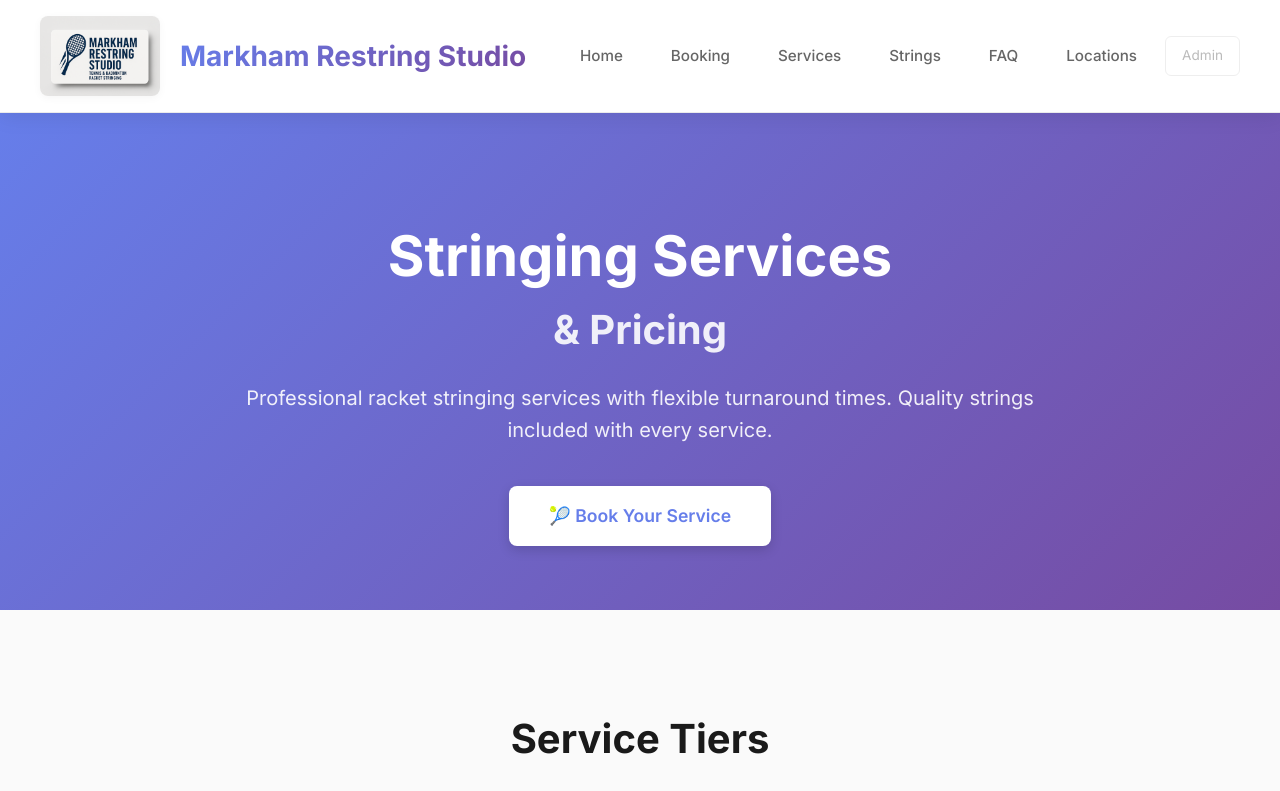
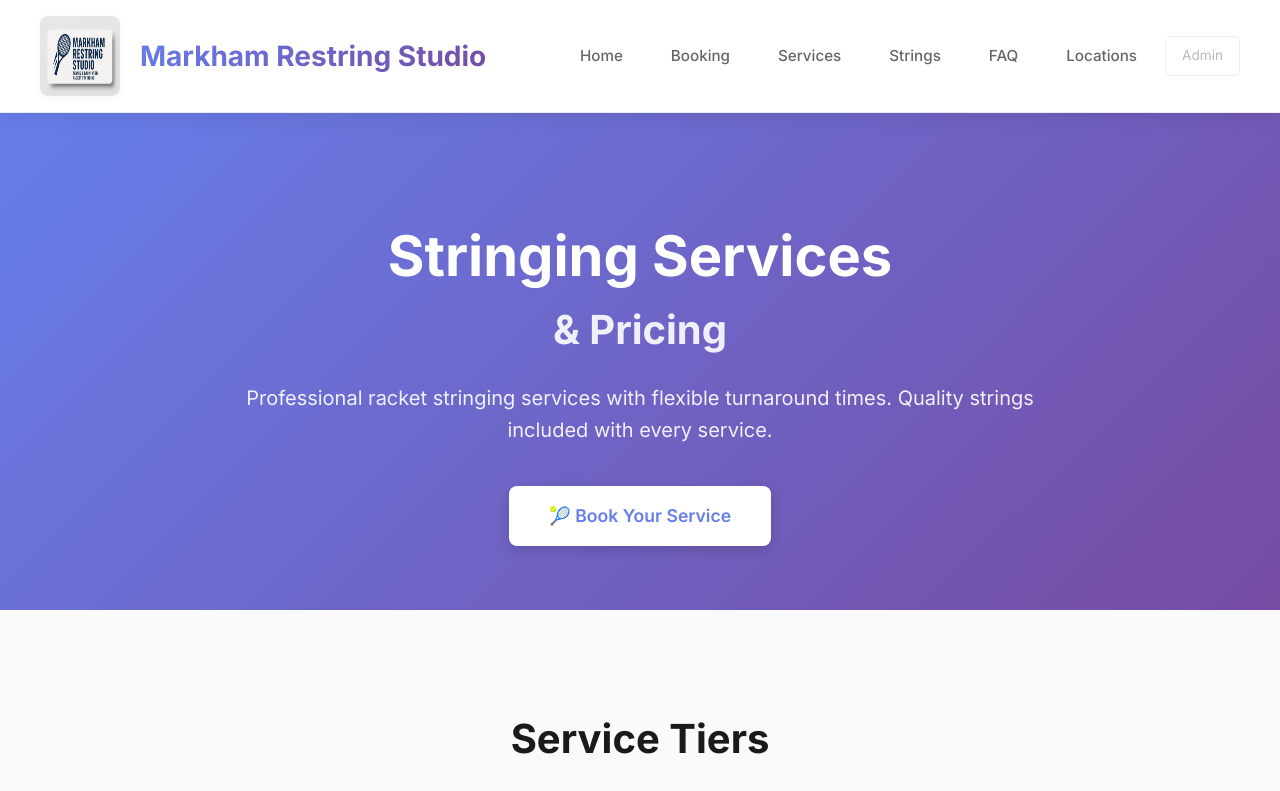
Before and after one commit to xinnio/restring-website, a Next.js app: page /services in a window 1280 px wide. Shown: the top 791 px of the page. Built offline with nearby package versions, Linux system fonts and the light colour scheme.

Commit message:
Replace img tag with Next.js Image component for better performance

```diff
--- a/src/app/layout.js
+++ b/src/app/layout.js
@@ -1,4 +1,5 @@
 import Link from 'next/link';
+import Image from 'next/image';
 import './globals.css';
 
 export const metadata = {
@@ -42,7 +43,7 @@ export default function RootLayout({ children }) {
               alignItems: 'center',
               gap: '0.5rem'
             }}>
-              <img src="/logo.png" alt="Markham Restring Studio Logo" style={{ maxHeight: '80px', marginRight: '0.75rem', borderRadius: '8px', boxShadow: '0 2px 8px rgba(0,0,0,0.04)' }} />
+              <Image src="/logo.png" alt="Markham Restring Studio Logo" width={80} height={80} style={{ maxHeight: '80px', marginRight: '0.75rem', borderRadius: '8px', boxShadow: '0 2px 8px rgba(0,0,0,0.04)' }} />
               <span style={{
                 background: 'linear-gradient(135deg, #667eea 0%, #764ba2 100%)',
                 WebkitBackgroundClip: 'text',
```
